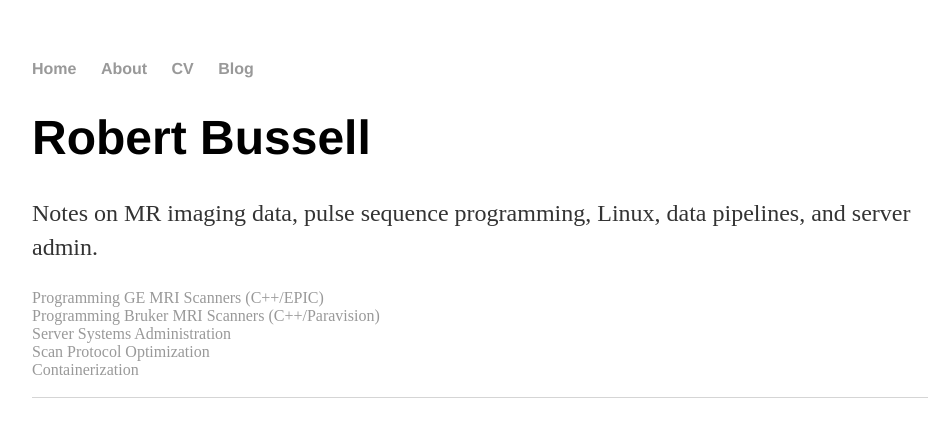
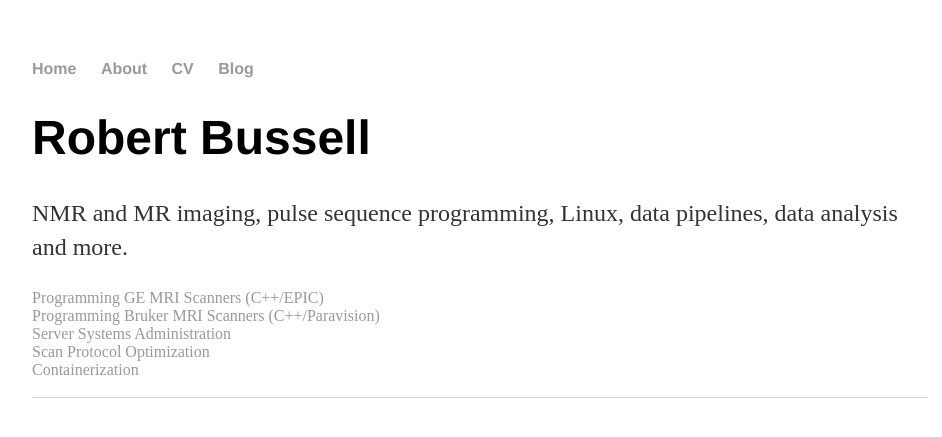
Before and after one commit to rgbussell/rgbussell.github.io, a Jekyll site: the page built from index.html, in a window 1280 px wide. Shown: the top 437 px of the page, without its empty margins (160-1102 px from the left). Built offline with Jekyll 4.4.1, drawn with Linux system fonts in a browser that asks for light colours; the list of posts is cut into pages by our own code.

Commit message:
Update index.html

```diff
--- a/index.html
+++ b/index.html
@@ -4,7 +4,7 @@ title: What's this all about?
 ---
 <div class="blurb">
 	<h1>Robert Bussell</h1>
-	<p>Notes on MR imaging data, pulse sequence programming, Linux, data pipelines, and server admin.</p>
+	<p>NMR and MR imaging, pulse sequence programming, Linux, data pipelines, data analysis and more.</p>
 	<a></a>
 	<a><href="epicprog">Programming GE MRI Scanners (C++/EPIC)</a></br>
 	<a><href="brukerprog">Programming Bruker MRI Scanners (C++/Paravision)</a></br>
```
